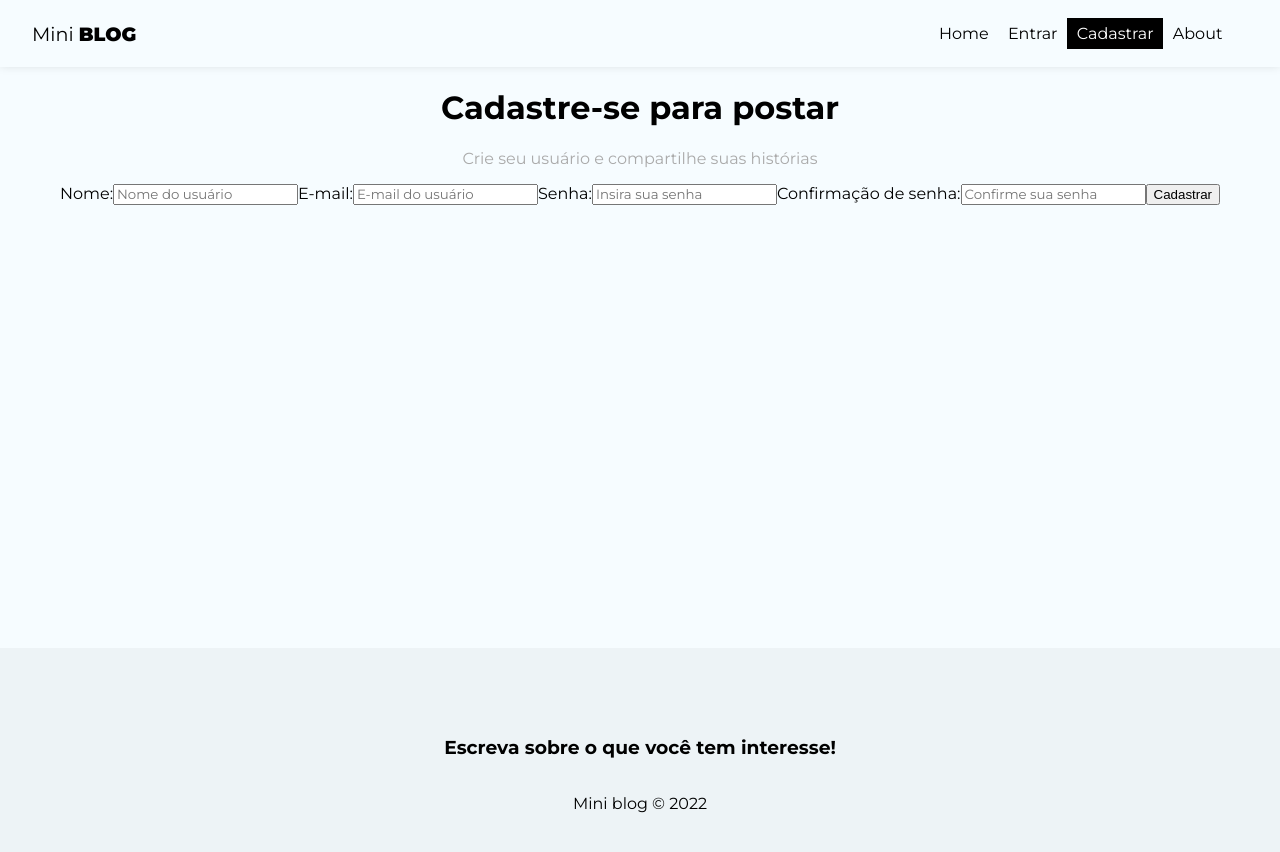
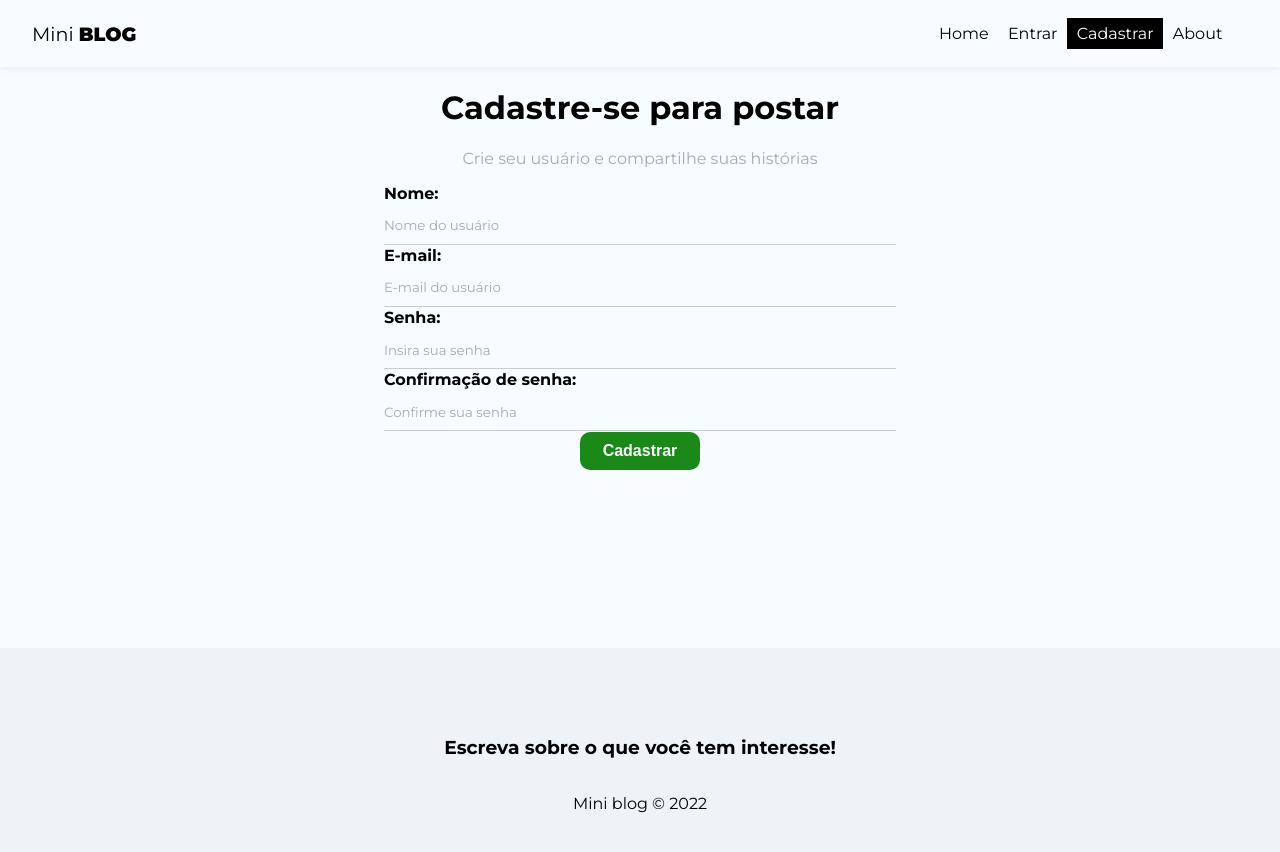
Before and after one commit to GeracNeto/miniblog, a React (Create React App) app: page /register in a window 1280 px wide. Shown: the top 852 px of the page. Built offline with nearby package versions, Linux system fonts and the light colour scheme.

Commit message:
Criado estilos globais para forms, buttons e error message

```diff
--- a/src/index.css
+++ b/src/index.css
@@ -11,6 +11,7 @@
 input::placeholder,
 textarea::placeholder {
     font-family: 'Montserrat', sans-serif;
+    color: #aaa;
 }
 
 input:focus,
@@ -38,3 +39,98 @@
 nav button:hover {
     color: #bbb;
 }
+
+/* form styles */
+
+form {
+    max-width: 40%;
+
+    margin: 0 auto;
+}
+
+label {
+    display: flex;
+    flex-direction: column;
+    margin-bottom: 1px;
+}
+
+label span {
+    margin-bottom: 0.3em;
+
+    font-weight: bold;
+    text-align: left;
+}
+
+input,
+textarea {
+    box-sizing: border-box;
+    background-color: transparent;
+
+    border: none;
+    border-bottom: 1px solid #ccc;
+
+    padding: 0.8em 0;
+}
+
+/* buttns styles */
+
+.btn {
+    background-color: #1a8918;
+
+    color: #fff;
+    text-align: center;
+    font-weight: bold;
+    font-size: 1em;
+
+    cursor: pointer;
+
+    border-radius: 10px;
+    border: none;
+
+    width: 120px;
+    padding: 10px 15px;
+}
+
+.btn.btn-dark {
+    background-color: #000;
+    border-radius: 0;
+}
+
+.btn.btn-outline {
+    background-color: transparent;
+    border-radius: 0;
+    border: 1px solid #000;
+
+    color: #000;
+
+    padding: 7px 30px;
+}
+
+.btn:hover {
+    background-color: #0f730c;
+    color: #fff;
+}
+
+.btn.btn-outline:hover {
+    background-color: #000;
+}
+
+.btn.btn-danger:hover {
+    background-color: #dc3545;
+}
+
+button[disable] {
+    background-color: #aaa;
+}
+
+/* Error message */
+
+.container .error {
+    color: #721c24;
+
+    background-color: #f8d7da;
+    border: 1px solid #f8d7da;
+    border-radius: 5px;
+
+    padding: 5px;
+}
```
